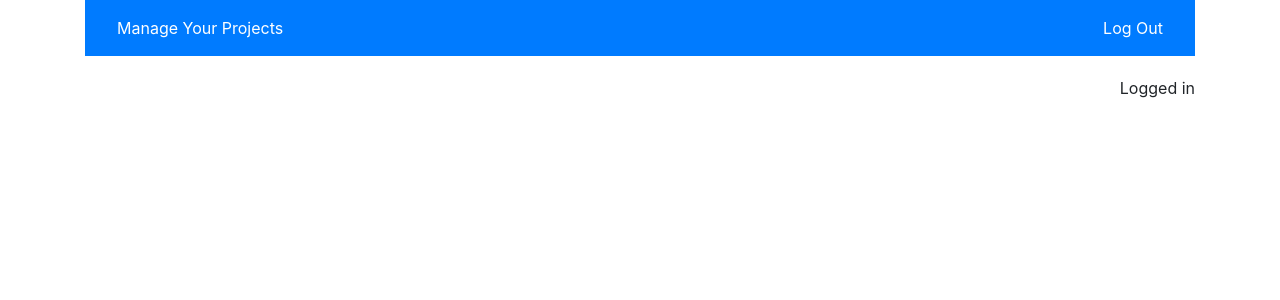
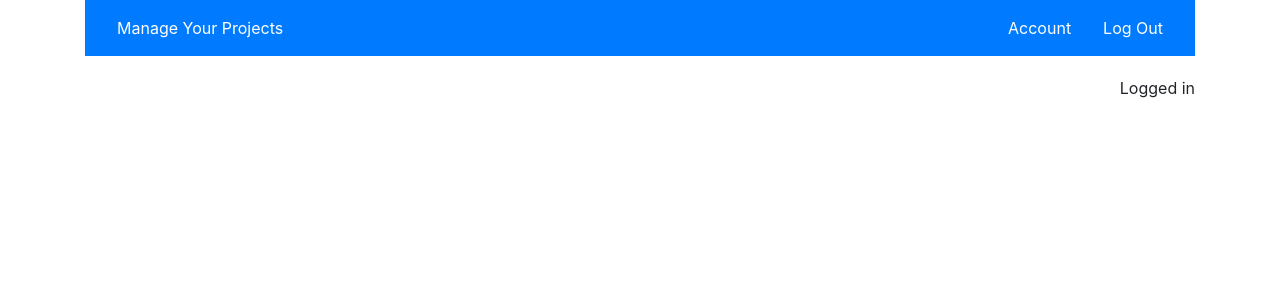
Before and after one commit to ShabUlysses/task-tracker, a Flask app: page / in a window 1280 px wide. Shown: the top 300 px of the page. Run offline with Flask 2, Linux system fonts and the light colour scheme; parts of the project's set-up code (start-up, migrations or seed data) failed here and were passed over; some libraries are stand-ins or nearby versions.

Commit message:
Added account button to navigation bar

```diff
--- a/main/templates/base.html
+++ b/main/templates/base.html
@@ -17,7 +17,8 @@
       <nav class="navbar nav-expand-md navbar-dark bg-primary">
         <!--<span class="navbar-brand">Manage Your Projects</span>-->
         <a class="nav-link" href="/" style="color: white;">Manage Your Projects</a>
-        <a class="nav-link" href="{{ url_for('home') }}" style="color: white;">Log Out</a>
+        <a class="nav-link ml-auto" href="{{ url_for('account') }}" style="color: white;">Account</a>
+        <a class="nav-link" href="{{ url_for('logout') }}" style="color: white;">Log Out</a>
 
       </nav>
 
```
